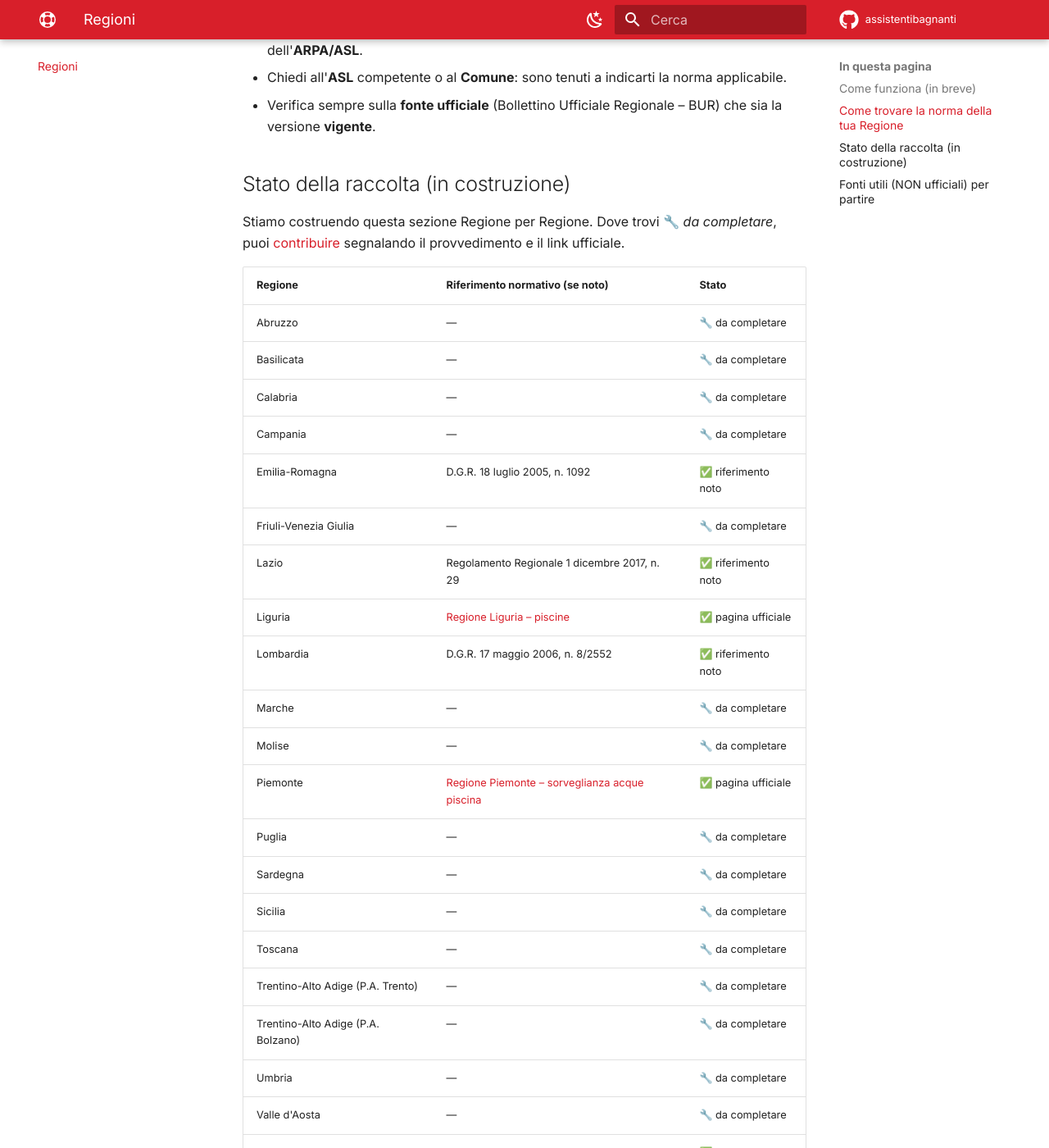
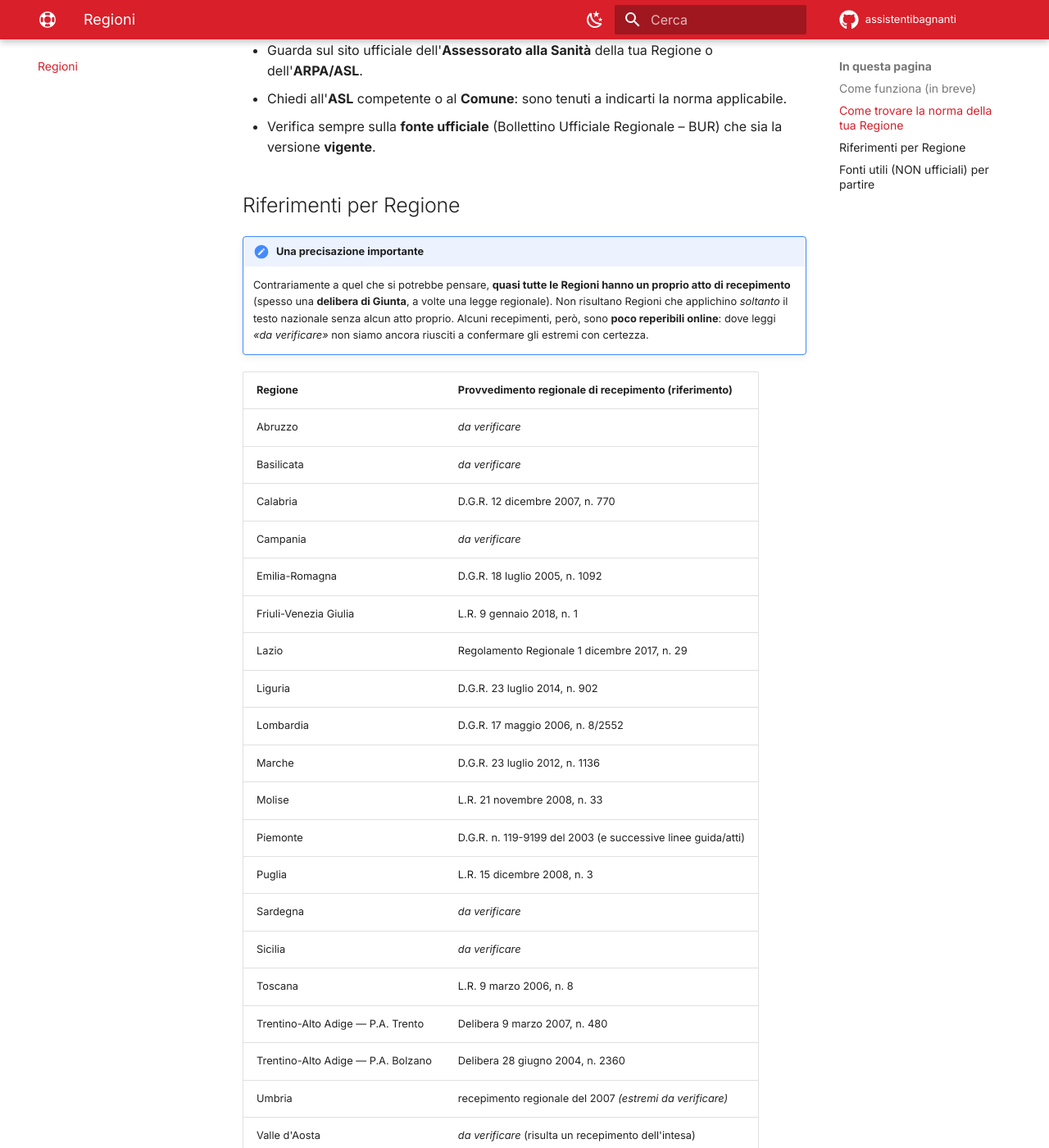
Before and after one commit to assistentibagnanti/assistentibagnanti.github.io, an MkDocs documentation site: the page built from docs/regioni/index.md, in a window 1280 px wide and 1400 px high, scrolled down 955 px. Shown: the whole window at 82% size. Built offline with MkDocs 1.6.1 and Material for MkDocs 9.7.7, drawn with Linux system fonts in a browser that asks for light colours; comment, search, counter and statistics services are not loaded; some of the changed text lies outside the part shown.

Commit message:
Sezione Regioni: rimossi link per-riga non funzionanti, riferimenti verificati
- Tolti i link per-regione (Piemonte/Veneto/Liguria) che non aprivano la pagina giusta
- Sostituiti con riferimenti normativi in chiaro, verificati su fonti pubbliche
  (Lombardia, Emilia-Romagna, Lazio, Toscana, Piemonte, Veneto, Calabria, Molise,
  Puglia, Marche, Liguria, FVG, Trento, Bolzano)
- Le Regioni non confermate restano "da verificare" (NON marcate come "nessun
  recepimento": la ricerca indica che quasi tutte hanno un proprio atto, inclusa
  la Valle d'Aosta)
- Caveat rafforzati: verificare sempre sul BUR; aggregatori non ufficiali/incompleti

Co-Authored-By: Claude Opus 4.8 <noreply@anthropic.com>

```diff
--- a/docs/regioni/index.md
+++ b/docs/regioni/index.md
@@ -22,7 +22,7 @@ normativa della **tua Regione**.
 
 ## Come trovare la norma della tua Regione
 
-Questo metodo vale **sempre**, anche se la tabella qui sotto non è ancora completa:
+Questo metodo vale **sempre**, ed è il modo più sicuro di arrivare al testo giusto e aggiornato:
 
 - Cerca: **«[nome Regione] regolamento piscine»** oppure **«[nome Regione] recepimento accordo
   Stato-Regioni piscine»**.
@@ -31,44 +31,49 @@ Questo metodo vale **sempre**, anche se la tabella qui sotto non è ancora compl
 - Verifica sempre sulla **fonte ufficiale** (Bollettino Ufficiale Regionale – BUR) che sia la
   versione **vigente**.
 
-## Stato della raccolta (in costruzione)
+## Riferimenti per Regione
 
-Stiamo costruendo questa sezione Regione per Regione. Dove trovi 🔧 *da completare*, puoi
-[contribuire](../contribuisci.md) segnalando il provvedimento e il link ufficiale.
+!!! note "Una precisazione importante"
+    Contrariamente a quel che si potrebbe pensare, **quasi tutte le Regioni hanno un proprio atto
+    di recepimento** (spesso una **delibera di Giunta**, a volte una legge regionale). Non risultano
+    Regioni che applichino *soltanto* il testo nazionale senza alcun atto proprio. Alcuni recepimenti,
+    però, sono **poco reperibili online**: dove leggi *«da verificare»* non siamo ancora riusciti a
+    confermare gli estremi con certezza.
 
-| Regione | Riferimento normativo (se noto) | Stato |
-|---|---|---|
-| Abruzzo | — | 🔧 da completare |
-| Basilicata | — | 🔧 da completare |
-| Calabria | — | 🔧 da completare |
-| Campania | — | 🔧 da completare |
-| Emilia-Romagna | D.G.R. 18 luglio 2005, n. 1092 | ✅ riferimento noto |
-| Friuli-Venezia Giulia | — | 🔧 da completare |
-| Lazio | Regolamento Regionale 1 dicembre 2017, n. 29 | ✅ riferimento noto |
-| Liguria | [Regione Liguria – piscine](https://www.regione.liguria.it/homepage-salute/cosa-cerchi/balneazione/piscine.html) | ✅ pagina ufficiale |
-| Lombardia | D.G.R. 17 maggio 2006, n. 8/2552 | ✅ riferimento noto |
-| Marche | — | 🔧 da completare |
-| Molise | — | 🔧 da completare |
-| Piemonte | [Regione Piemonte – sorveglianza acque piscina](https://www.regione.piemonte.it/web/temi/sanita/prevenzione/normativa-sorveglianza-acque-piscina) | ✅ pagina ufficiale |
-| Puglia | — | 🔧 da completare |
-| Sardegna | — | 🔧 da completare |
-| Sicilia | — | 🔧 da completare |
-| Toscana | — | 🔧 da completare |
-| Trentino-Alto Adige (P.A. Trento) | — | 🔧 da completare |
-| Trentino-Alto Adige (P.A. Bolzano) | — | 🔧 da completare |
-| Umbria | — | 🔧 da completare |
-| Valle d'Aosta | — | 🔧 da completare |
-| Veneto | [Regione Veneto – Accordo 2003 e piscine](https://www.regione.veneto.it/web/sanita/laccordo-stato-regioni-del-16-gennaio-2003) | ✅ pagina ufficiale |
+| Regione | Provvedimento regionale di recepimento (riferimento) |
+|---|---|
+| Abruzzo | *da verificare* |
+| Basilicata | *da verificare* |
+| Calabria | D.G.R. 12 dicembre 2007, n. 770 |
+| Campania | *da verificare* |
+| Emilia-Romagna | D.G.R. 18 luglio 2005, n. 1092 |
+| Friuli-Venezia Giulia | L.R. 9 gennaio 2018, n. 1 |
+| Lazio | Regolamento Regionale 1 dicembre 2017, n. 29 |
+| Liguria | D.G.R. 23 luglio 2014, n. 902 |
+| Lombardia | D.G.R. 17 maggio 2006, n. 8/2552 |
+| Marche | D.G.R. 23 luglio 2012, n. 1136 |
+| Molise | L.R. 21 novembre 2008, n. 33 |
+| Piemonte | D.G.R. n. 119-9199 del 2003 (e successive linee guida/atti) |
+| Puglia | L.R. 15 dicembre 2008, n. 3 |
+| Sardegna | *da verificare* |
+| Sicilia | *da verificare* |
+| Toscana | L.R. 9 marzo 2006, n. 8 |
+| Trentino-Alto Adige — P.A. Trento | Delibera 9 marzo 2007, n. 480 |
+| Trentino-Alto Adige — P.A. Bolzano | Delibera 28 giugno 2004, n. 2360 |
+| Umbria | recepimento regionale del 2007 *(estremi da verificare)* |
+| Valle d'Aosta | *da verificare* (risulta un recepimento dell'intesa) |
+| Veneto | D.G.R. 18 aprile 2003, n. 1173 |
 
 !!! warning "I riferimenti possono essere superati"
-    I provvedimenti regionali vengono **modificati e aggiornati** nel tempo. I numeri qui sopra sono
-    un **punto di partenza**, non la garanzia del testo vigente: verifica sempre sul Bollettino
-    Ufficiale della tua Regione.
+    I provvedimenti regionali vengono **modificati, integrati o sostituiti** nel tempo. I riferimenti
+    qui sopra sono un **punto di partenza**, non la garanzia del testo vigente: prima di usarli,
+    verifica sempre sul **Bollettino Ufficiale** della tua Regione.
 
 ## Fonti utili (NON ufficiali) per partire
 
 Questi siti raccolgono e indicizzano le norme regionali. Sono **comodi come indice**, ma non sono
-fonti ufficiali: usali per *trovare* il provvedimento, poi leggilo sulla fonte regionale.
+fonti ufficiali (e a volte sono incompleti o non aggiornati): usali per *trovare* il provvedimento,
+poi leggilo sulla fonte regionale.
 
 - [Accordo Stato-Regioni 16/01/2003 – Gazzetta Ufficiale](https://www.gazzettaufficiale.it/eli/id/2003/03/03/03A02358/sg)
 - [Assopiscine – Delibere e Leggi Regionali](https://www.assopiscine.it/norme-e-regolamenti/delibere-e-leggi-regionali/)
@@ -76,4 +81,5 @@ fonti ufficiali: usali per *trovare* il provvedimento, poi leggilo sulla fonte r
 
 ---
 
-Conosci la norma della tua Regione (con link ufficiale)? **[Aiutaci a completarla →](../contribuisci.md)**
+Conosci con certezza il provvedimento della tua Regione (con riferimento ufficiale)?
+**[Aiutaci a completare la tabella →](../contribuisci.md)**
```
